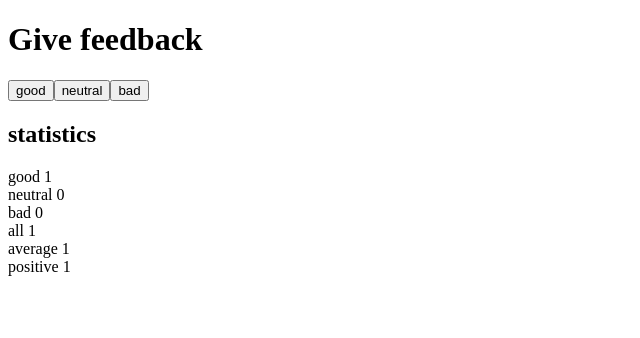
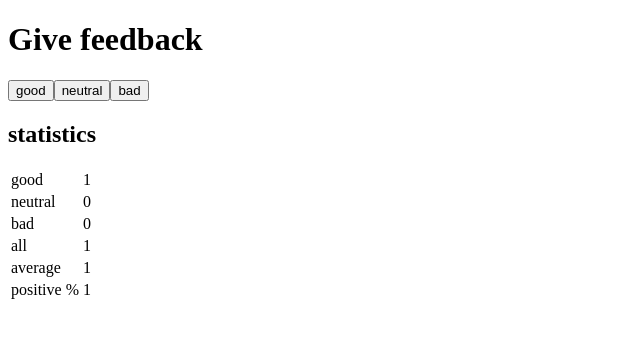
Before and after one commit to acharlas/fsopen, a React (Create React App) app in the folder unicafe/: page / in a window 1280 px wide. Both pictures are taken after a click on the button "good". Shown: the top 338 px of the page, without its empty margins (0-640 px from the left). Built offline with nearby package versions, Linux system fonts and the light colour scheme.

Commit message:
1.1/step6

```diff
--- a/unicafe/src/App.js
+++ b/unicafe/src/App.js
@@ -6,21 +6,26 @@ const Button = ({text, handleClick}) => (
 
 const Statistic = ({value, text}) => {
   return(
-    <div>{text} {value}</div>
+  <tr>
+    <td>{text}</td>
+    <td>{Number.isInteger(value) ? value : value.toFixed(2)}</td>
+  </tr>
 )}
 
 const Statistics = ({good, neutral, bad}) => {
   const total = good + neutral + bad
   if(total !== 0) {
   return(
-    <div>
+    <table>
+      <tbody>
       <Statistic value={good} text="good"/>
       <Statistic value={neutral} text="neutral"/>
       <Statistic value={bad} text="bad"/>
       <Statistic value={total} text="all"/>
       <Statistic value={(good - bad) / total} text="average"/>
-      <Statistic value={good / total} text="positive"/>
-    </div>
+      <Statistic value={good / total} text="positive %"/>
+      </tbody>
+    </table>
   )}
   return (
     <p>No feedback given</p>
```
